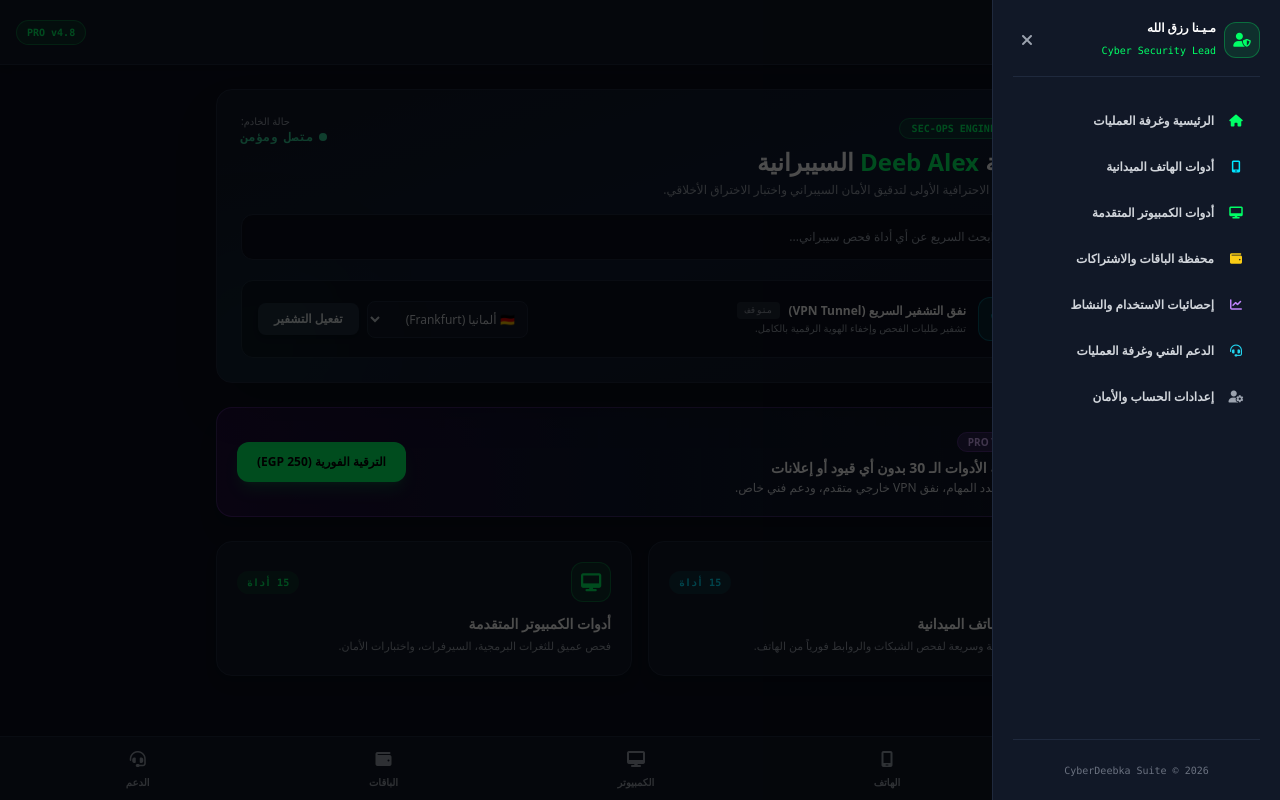
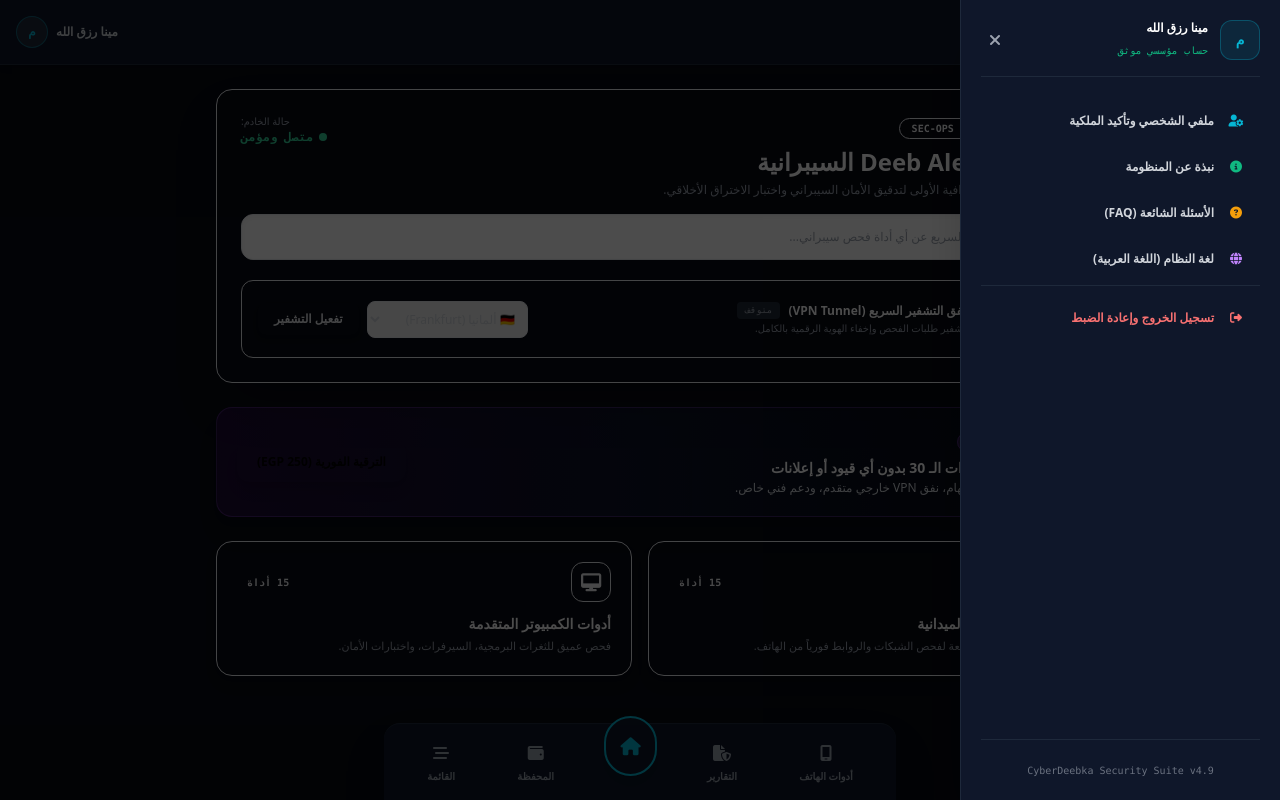
Before and after one commit to mina-rizkallah-deeb/dev-security-tools, a plain HTML site: page index.html in a window 1280 px wide. Both pictures are taken after a click on the button 1244 px from the left and 32 px from the top of the page. Drawn offline with nearby package versions, Linux system fonts and the light colour scheme.

Commit message:
Refactor HTML for enterprise theme and layout

```diff
--- a/index.html
+++ b/index.html
@@ -11,11 +11,12 @@
             theme: {
                 extend: {
                     colors: {
-                        cyberDark: '#0a0f1d',
-                        cyberCard: '#111827',
-                        cyberBorder: '#1f293d',
-                        cyberGreen: '#00ff66',
-                        cyberBlue: '#00e5ff'
+                        enterpriseDark: '#070a13',
+                        enterpriseCard: '#0f172a',
+                        enterpriseBorder: '#1e293b',
+                        enterpriseCyan: '#06b6d4',
+                        enterpriseEmerald: '#10b981',
+                        enterpriseGold: '#f59e0b'
                     }
                 }
             }
@@ -23,43 +24,83 @@
     </script>
     <!-- FontAwesome Icons -->
     <link rel="stylesheet" href="https://cdnjs.cloudflare.com/ajax/libs/font-awesome/6.4.0/css/all.min.css">
-    <!-- Manifest Link -->
     <link rel="manifest" href="manifest.json">
 </head>
-<body class="bg-cyberDark text-gray-100 font-sans min-h-screen flex flex-col selection:bg-cyberGreen selection:text-black">
+<body class="bg-enterpriseDark text-gray-100 font-sans min-h-screen flex flex-col selection:bg-enterpriseCyan selection:text-black">
 
-    <!-- Top Header Navbar -->
-    <header class="bg-cyberCard border-b border-cyberBorder sticky top-0 z-40 px-4 py-3 flex justify-between items-center shadow-md">
+    <!-- Auth / Onboarding Modal (Appears on First Launch if not logged in) -->
+    <div id="authModal" class="fixed inset-0 bg-black/90 z-50 flex items-center justify-center p-4 hidden">
+        <div class="bg-enterpriseCard border border-enterpriseBorder rounded-2xl w-full max-w-md p-6 shadow-2xl relative">
+            <div class="text-center mb-6">
+                <div class="w-14 h-14 bg-enterpriseCyan/10 border border-enterpriseCyan/30 rounded-2xl mx-auto flex items-center justify-center text-enterpriseCyan text-2xl mb-3 shadow-lg">
+                    <i class="fa-solid fa-shield-halved"></i>
+                </div>
+                <h2 class="text-lg font-black text-white">تسجيل الدخول وتأكيد الملكية</h2>
+                <p class="text-xs text-gray-400 mt-1">أدخل بياناتك الشخصية لتفعيل الحساب وحفظ ملكيتك لتحويلات الأرباح والمدفوعات.</p>
+            </div>
+
+            <form id="authForm" onsubmit="handleAuthSubmit(event)" class="space-y-4 text-xs">
+                <div>
+                    <label class="block text-gray-400 mb-1 font-semibold">الاسم الكامل:</label>
+                    <input type="text" id="authName" required placeholder="مثال: مينا رزق الله" value="مينا رزق الله" class="w-full bg-enterpriseDark border border-enterpriseBorder rounded-xl p-3 text-white focus:outline-none focus:border-enterpriseCyan">
+                </div>
+                <div>
+                    <label class="block text-gray-400 mb-1 font-semibold">البريد الإلكتروني المؤسسي:</label>
+                    <input type="email" id="authEmail" required placeholder="name@company.sec" class="w-full bg-enterpriseDark border border-enterpriseBorder rounded-xl p-3 text-white focus:outline-none focus:border-enterpriseCyan">
+                </div>
+                <div>
+                    <label class="block text-gray-400 mb-1 font-semibold">كلمة المرور:</label>
+                    <input type="password" id="authPass" required placeholder="••••••••••••" class="w-full bg-enterpriseDark border border-enterpriseBorder rounded-xl p-3 text-white focus:outline-none focus:border-enterpriseCyan">
+                </div>
+                <div>
+                    <label class="block text-gray-400 mb-1 font-semibold">رقم المحفظة / فودافون كاش (للتحويلات المالية):</label>
+                    <input type="text" id="authWallet" required placeholder="010xxxxxxxx" class="w-full bg-enterpriseDark border border-enterpriseBorder rounded-xl p-3 text-white focus:outline-none focus:border-enterpriseCyan">
+                </div>
+                <button type="submit" class="w-full bg-enterpriseCyan text-black font-black py-3.5 rounded-xl hover:bg-cyan-400 transition shadow-lg shadow-enterpriseCyan/20 mt-2">
+                    حفظ البيانات وبدء التشغيل الآمن
+                </button>
+            </form>
+
+            <div class="mt-4 pt-4 border-t border-enterpriseBorder text-center">
+                <button onclick="simulateGoogleLogin()" class="w-full bg-enterpriseDark border border-enterpriseBorder text-gray-300 font-semibold py-3 rounded-xl hover:bg-enterpriseBorder transition flex items-center justify-center space-x-2 space-x-reverse">
+                    <i class="fa-brands fa-google text-red-400"></i>
+                    <span>المتابعة باستخدام حساب Google الرسمي</span>
+                </button>
+            </div>
+        </div>
+    </div>
+
+    <!-- Top Corporate Header -->
+    <header class="bg-enterpriseCard border-b border-enterpriseBorder sticky top-0 z-30 px-4 py-3 flex justify-between items-center shadow-md">
         <div class="flex items-center space-x-3 space-x-reverse">
-            <button onclick="toggleSidebar()" class="w-10 h-10 rounded-xl bg-cyberBorder/50 flex items-center justify-center text-cyberGreen hover:bg-cyberBorder transition">
+            <button onclick="toggleSidebar()" class="w-10 h-10 rounded-xl bg-enterpriseBorder/50 flex items-center justify-center text-enterpriseCyan hover:bg-enterpriseBorder transition">
                 <i class="fa-solid fa-bars text-base"></i>
             </button>
             <div class="flex items-center space-x-2 space-x-reverse">
-                <div class="w-8 h-8 rounded-lg bg-cyberGreen/10 border border-cyberGreen/30 flex items-center justify-center text-cyberGreen">
-                    <i class="fa-solid fa-shield-halved text-sm"></i>
+                <div class="w-8 h-8 rounded-lg bg-enterpriseCyan/10 border border-enterpriseCyan/30 flex items-center justify-center text-enterpriseCyan">
+                    <i class="fa-solid fa-shield-screen text-sm"></i>
                 </div>
-                <h1 class="text-sm font-black tracking-wide text-white">Cyber<span class="text-cyberGreen">Deebka</span></h1>
+                <h1 class="text-sm font-black tracking-wide text-white">Cyber<span class="text-enterpriseCyan">Deebka</span> <span class="text-[10px] text-gray-400 font-normal">Enterprise</span></h1>
             </div>
         </div>
         <div class="flex items-center space-x-2 space-x-reverse">
-            <span class="text-[10px] bg-cyberGreen/10 text-cyberGreen border border-cyberGreen/30 px-2.5 py-1 rounded-full font-mono font-bold">PRO v4.8</span>
+            <span id="headerUserName" class="text-xs font-semibold text-gray-300 hidden sm:inline">مينا رزق الله</span>
+            <div class="w-8 h-8 rounded-full bg-enterpriseBorder border border-enterpriseCyan/40 flex items-center justify-center text-enterpriseCyan font-bold text-xs">م</div>
         </div>
     </header>
 
     <!-- Sidebar Overlay -->
-    <div id="sidebarOverlay" onclick="toggleSidebar()" class="fixed inset-0 bg-black/70 z-50 hidden transition-opacity"></div>
+    <div id="sidebarOverlay" onclick="toggleSidebar()" class="fixed inset-0 bg-black/70 z-40 hidden transition-opacity"></div>
 
-    <!-- Sidebar Drawer -->
-    <aside id="sidebar" class="fixed top-0 right-0 bottom-0 w-72 bg-cyberCard border-l border-cyberBorder z-50 transform translate-x-full transition-transform duration-300 flex flex-col justify-between p-5">
+    <!-- Corporate Sidebar Drawer -->
+    <aside id="sidebar" class="fixed top-0 right-0 bottom-0 w-80 bg-enterpriseCard border-l border-enterpriseBorder z-50 transform translate-x-full transition-transform duration-300 flex flex-col justify-between p-5 shadow-2xl">
         <div>
-            <div class="flex justify-between items-center mb-6 pb-4 border-b border-cyberBorder">
-                <div class="flex items-center space-x-2 space-x-reverse">
-                    <div class="w-9 h-9 rounded-xl bg-cyberGreen/10 border border-cyberGreen/30 flex items-center justify-center text-cyberGreen">
-                        <i class="fa-solid fa-user-shield text-sm"></i>
-                    </div>
+            <div class="flex justify-between items-center mb-6 pb-4 border-b border-enterpriseBorder">
+                <div class="flex items-center space-x-3 space-x-reverse">
+                    <div class="w-10 h-10 rounded-xl bg-enterpriseCyan/10 border border-enterpriseCyan/30 flex items-center justify-center text-enterpriseCyan font-bold text-sm">م</div>
                     <div>
-                        <h3 class="text-xs font-black text-white">مـيـنا رزق الله</h3>
-                        <span class="text-[10px] text-cyberGreen font-mono">Cyber Security Lead</span>
+                        <h3 id="sidebarName" class="text-xs font-black text-white">مينا رزق الله</h3>
+                        <span class="text-[10px] text-enterpriseEmerald font-mono">حساب مؤسسي موثق</span>
                     </div>
                 </div>
                 <button onclick="toggleSidebar()" class="text-gray-400 hover:text-white p-2">
@@ -68,87 +109,81 @@
             </div>
 
             <nav class="space-y-1.5 text-xs">
-                <a href="#" onclick="switchTab('home'); toggleSidebar();" class="flex items-center space-x-3 space-x-reverse px-3.5 py-3 rounded-xl hover:bg-cyberBorder/50 text-gray-300 hover:text-cyberGreen transition">
-                    <i class="fa-solid fa-house w-5 text-center text-cyberGreen"></i>
-                    <span class="font-bold">الرئيسية وغرفة العمليات</span>
+                <a href="#" onclick="switchTab('profile'); toggleSidebar();" class="flex items-center space-x-3 space-x-reverse px-3.5 py-3 rounded-xl hover:bg-enterpriseBorder/50 text-gray-300 hover:text-enterpriseCyan transition">
+                    <i class="fa-solid fa-user-gear w-5 text-center text-enterpriseCyan"></i>
+                    <span class="font-bold">ملفي الشخصي وتأكيد الملكية</span>
                 </a>
-                <a href="#" onclick="switchTab('mobile'); toggleSidebar();" class="flex items-center space-x-3 space-x-reverse px-3.5 py-3 rounded-xl hover:bg-cyberBorder/50 text-gray-300 hover:text-cyberBlue transition">
-                    <i class="fa-solid fa-mobile-screen w-5 text-center text-cyberBlue"></i>
-                    <span class="font-bold">أدوات الهاتف الميدانية</span>
+                <a href="#" onclick="switchTab('about'); toggleSidebar();" class="flex items-center space-x-3 space-x-reverse px-3.5 py-3 rounded-xl hover:bg-enterpriseBorder/50 text-gray-300 hover:text-enterpriseEmerald transition">
+                    <i class="fa-solid fa-circle-info w-5 text-center text-enterpriseEmerald"></i>
+                    <span class="font-bold">نبذة عن المنظومة</span>
                 </a>
-                <a href="#" onclick="switchTab('pc'); toggleSidebar();" class="flex items-center space-x-3 space-x-reverse px-3.5 py-3 rounded-xl hover:bg-cyberBorder/50 text-gray-300 hover:text-cyberGreen transition">
-                    <i class="fa-solid fa-desktop w-5 text-center text-cyberGreen"></i>
-                    <span class="font-bold">أدوات الكمبيوتر المتقدمة</span>
+                <a href="#" onclick="switchTab('faq'); toggleSidebar();" class="flex items-center space-x-3 space-x-reverse px-3.5 py-3 rounded-xl hover:bg-enterpriseBorder/50 text-gray-300 hover:text-enterpriseGold transition">
+                    <i class="fa-solid fa-circle-question w-5 text-center text-enterpriseGold"></i>
+                    <span class="font-bold">الأسئلة الشائعة (FAQ)</span>
                 </a>
-                <a href="#" onclick="switchTab('wallet'); toggleSidebar();" class="flex items-center space-x-3 space-x-reverse px-3.5 py-3 rounded-xl hover:bg-cyberBorder/50 text-gray-300 hover:text-yellow-400 transition">
-                    <i class="fa-solid fa-wallet w-5 text-center text-yellow-400"></i>
-                    <span class="font-bold">محفظة الباقات والاشتراكات</span>
+                <a href="#" onclick="switchTab('language'); toggleSidebar();" class="flex items-center space-x-3 space-x-reverse px-3.5 py-3 rounded-xl hover:bg-enterpriseBorder/50 text-gray-300 hover:text-purple-400 transition">
+                    <i class="fa-solid fa-globe w-5 text-center text-purple-400"></i>
+                    <span class="font-bold">لغة النظام (اللغة العربية)</span>
                 </a>
-                <a href="#" onclick="switchTab('stats'); toggleSidebar();" class="flex items-center space-x-3 space-x-reverse px-3.5 py-3 rounded-xl hover:bg-cyberBorder/50 text-gray-300 hover:text-purple-400 transition">
-                    <i class="fa-solid fa-chart-line w-5 text-center text-purple-400"></i>
-                    <span class="font-bold">إحصائيات الاستخدام والنشاط</span>
-                </a>
-                <a href="#" onclick="switchTab('support'); toggleSidebar();" class="flex items-center space-x-3 space-x-reverse px-3.5 py-3 rounded-xl hover:bg-cyberBorder/50 text-gray-300 hover:text-cyan-400 transition">
-                    <i class="fa-solid fa-headset w-5 text-center text-cyan-400"></i>
-                    <span class="font-bold">الدعم الفني وغرفة العمليات</span>
-                </a>
-                <a href="#" onclick="switchTab('profile'); toggleSidebar();" class="flex items-center space-x-3 space-x-reverse px-3.5 py-3 rounded-xl hover:bg-cyberBorder/50 text-gray-300 hover:text-gray-100 transition">
-                    <i class="fa-solid fa-user-gear w-5 text-center text-gray-400"></i>
-                    <span class="font-bold">إعدادات الحساب والأمان</span>
-                </a>
+                <div class="pt-3 pb-1 border-t border-enterpriseBorder mt-3">
+                    <button onclick="logoutApp()" class="w-full flex items-center space-x-3 space-x-reverse px-3.5 py-3 rounded-xl hover:bg-red-500/10 text-red-400 transition font-bold">
+                        <i class="fa-solid fa-right-from-bracket w-5 text-center"></i>
+                        <span>تسجيل الخروج وإعادة الضبط</span>
+                    </button>
+                </div>
             </nav>
         </div>
 
-        <div class="border-t border-cyberBorder pt-4 text-center">
-            <span class="text-[10px] text-gray-500 font-mono">CyberDeebka Suite © 2026</span>
+        <div class="border-t border-enterpriseBorder pt-4 text-center">
+            <span class="text-[10px] text-gray-500 font-mono">CyberDeebka Security Suite v4.9</span>
         </div>
     </aside>
 
     <!-- Main Content Container -->
-    <main id="mainContent" class="flex-1 max-w-4xl w-full mx-auto p-4 sm:p-6 pb-24">
-        <!-- Dynamically populated by script.js -->
+    <main id="mainContent" class="flex-1 max-w-4xl w-full mx-auto p-4 sm:p-6 pb-28">
+        <!-- Dynamic Corporate Content -->
     </main>
 
-    <!-- Tool Modal Popup -->
+    <!-- Tool Execution Modal -->
     <div id="toolModal" class="fixed inset-0 bg-black/80 z-50 hidden flex items-center justify-center p-4">
-        <div class="bg-cyberCard border border-cyberBorder rounded-2xl w-full max-w-lg p-5 shadow-2xl relative">
-            <div class="flex justify-between items-center pb-3 border-b border-cyberBorder mb-4">
-                <h3 id="modalToolTitle" class="text-xs font-black text-white flex items-center">تشغيل الأداة</h3>
+        <div class="bg-enterpriseCard border border-enterpriseBorder rounded-2xl w-full max-w-lg p-5 shadow-2xl relative">
+            <div class="flex justify-between items-center pb-3 border-b border-enterpriseBorder mb-4">
+                <h3 id="modalToolTitle" class="text-xs font-black text-white flex items-center">تشغيل أداة الفحص</h3>
                 <button onclick="closeToolModal()" class="text-gray-400 hover:text-white p-1">
                     <i class="fa-solid fa-xmark text-base"></i>
                 </button>
             </div>
             <div id="modalToolBody" class="space-y-4">
-                <!-- Dynamic tool execution content -->
+                <!-- Dynamic Results -->
             </div>
         </div>
     </div>
 
-    <!-- Bottom Navigation Bar -->
-    <nav class="bg-cyberCard border-t border-cyberBorder fixed bottom-0 left-0 right-0 z-30 px-4 py-2.5 flex justify-around items-center shadow-lg">
-        <button onclick="switchTab('home')" id="nav-home" class="nav-btn flex flex-col items-center text-cyberGreen transition transform -translate-y-2">
-            <i class="fa-solid fa-house text-base mb-1"></i>
-            <span class="text-[10px] font-bold">الرئيسية</span>
+    <!-- Corporate Bottom Navigation (Home centered cleanly) -->
+    <nav class="bg-enterpriseCard border-t border-enterpriseBorder fixed bottom-0 left-0 right-0 z-20 px-3 py-2 flex justify-around items-center shadow-2xl max-w-lg mx-auto rounded-t-2xl">
+        <button onclick="switchTab('mobile')" id="nav-mobile" class="nav-btn flex flex-col items-center text-gray-400 hover:text-enterpriseCyan transition py-1 px-3">
+            <i class="fa-solid fa-mobile-screen text-base mb-1"></i>
+            <span class="text-[10px] font-bold">أدوات الهاتف</span>
         </button>
-        <button onclick="switchTab('mobile')" id="nav-mobile" class="nav-btn flex flex-col items-center text-gray-400 hover:text-cyberBlue transition">
-            <i class="fa-solid fa-mobile-screen text-base mb-1"></i>
-            <span class="text-[10px] font-bold">الهاتف</span>
+        <button onclick="switchTab('reports')" id="nav-reports" class="nav-btn flex flex-col items-center text-gray-400 hover:text-enterpriseEmerald transition py-1 px-3">
+            <i class="fa-solid fa-file-shield text-base mb-1"></i>
+            <span class="text-[10px] font-bold">التقارير</span>
         </button>
-        <button onclick="switchTab('pc')" id="nav-pc" class="nav-btn flex flex-col items-center text-gray-400 hover:text-cyberGreen transition">
-            <i class="fa-solid fa-desktop text-base mb-1"></i>
-            <span class="text-[10px] font-bold">الكمبيوتر</span>
+        <!-- Center Prominent Home Button -->
+        <button onclick="switchTab('home')" id="nav-home" class="nav-btn flex flex-col items-center text-enterpriseCyan transform -translate-y-4 bg-enterpriseCard border-2 border-enterpriseCyan p-3.5 rounded-full shadow-xl hover:scale-105 transition">
+            <i class="fa-solid fa-house text-lg"></i>
         </button>
-        <button onclick="switchTab('wallet')" id="nav-wallet" class="nav-btn flex flex-col items-center text-gray-400 hover:text-yellow-400 transition">
+        <button onclick="switchTab('wallet')" id="nav-wallet" class="nav-btn flex flex-col items-center text-gray-400 hover:text-enterpriseGold transition py-1 px-3">
             <i class="fa-solid fa-wallet text-base mb-1"></i>
-            <span class="text-[10px] font-bold">الباقات</span>
+            <span class="text-[10px] font-bold">المحفظة</span>
         </button>
-        <button onclick="switchTab('support')" id="nav-support" class="nav-btn flex flex-col items-center text-gray-400 hover:text-cyan-400 transition">
-            <i class="fa-solid fa-headset text-base mb-1"></i>
-            <span class="text-[10px] font-bold">الدعم</span>
+        <button onclick="toggleSidebar()" class="flex flex-col items-center text-gray-400 hover:text-purple-400 transition py-1 px-3">
+            <i class="fa-solid fa-bars-staggered text-base mb-1"></i>
+            <span class="text-[10px] font-bold">القائمة</span>
         </button>
     </nav>
 
-    <!-- External JavaScript Link -->
+    <!-- External Script -->
     <script src="script.js"></script>
 </body>
-</html>
+</ht
```
